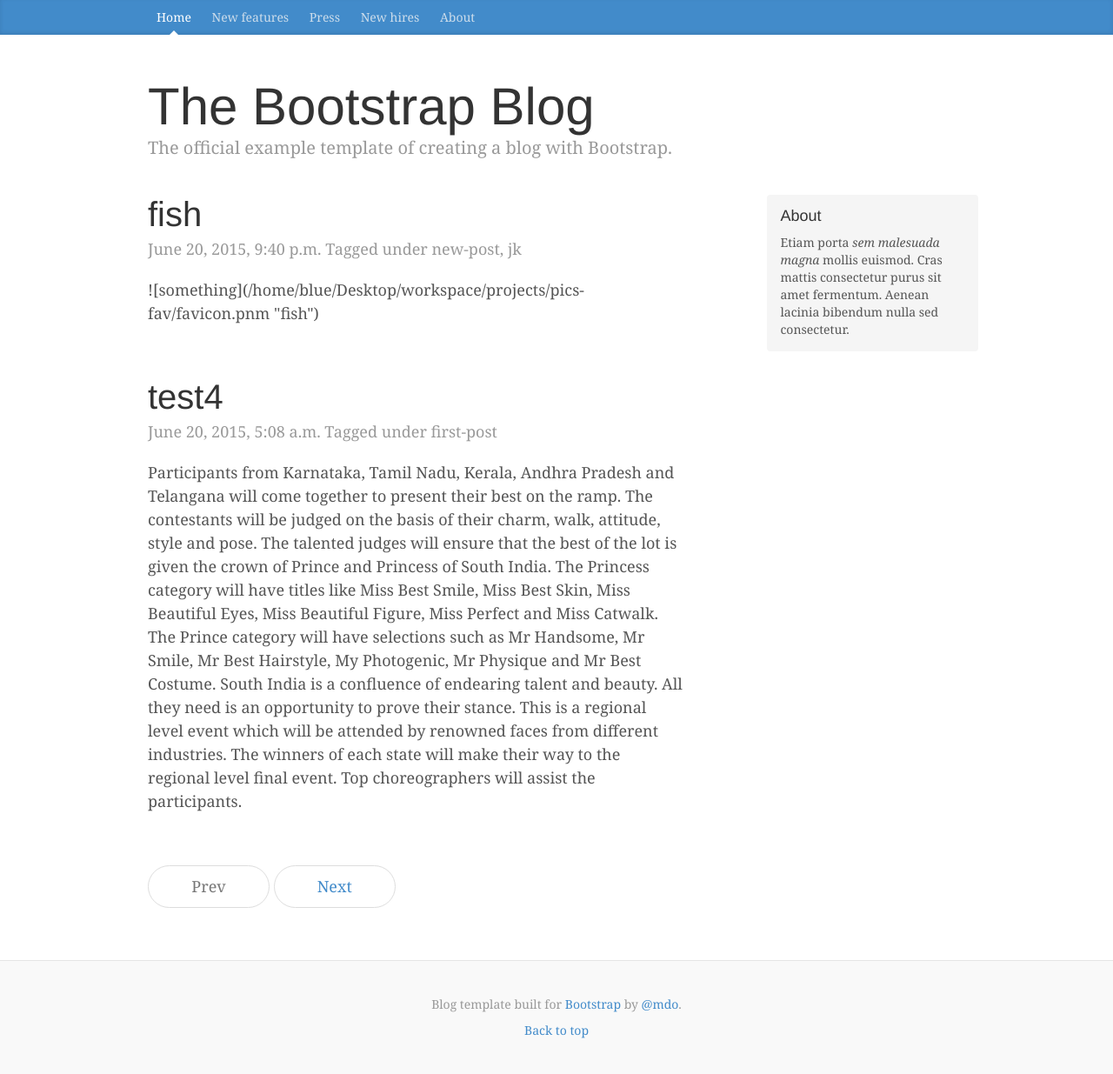
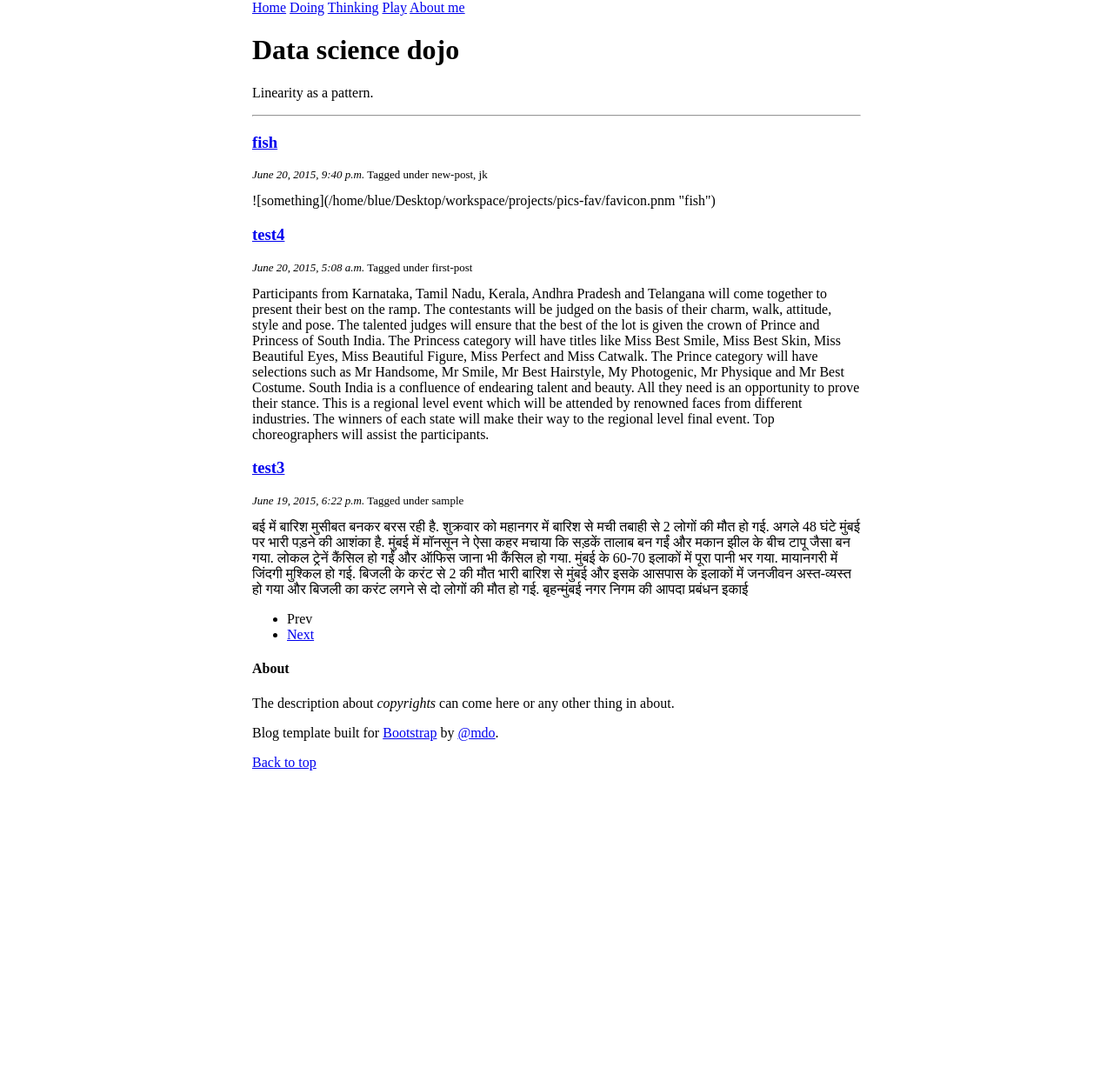
Before and after one commit to unosonu/ublog, a Django app: page / in a window 1280 px wide. Shown: the whole page at 87% size. After the commit the page ends 886 px from the top, so only its background shows below. Run offline with Django 3.2, Linux system fonts and the light colour scheme; data comes from the database, SQL or seed files in the repository; both versions use the stored data as it was after the commit; some libraries are stand-ins or nearby versions.

Commit message:
working favicon for test env and link posts. style sheet font work required.

```diff
--- a/blog/admin.py
+++ b/blog/admin.py
@@ -3,6 +3,9 @@ from django.contrib import admin
 # Register your models here.
 from . import models
 from django_markdown.admin import MarkdownModelAdmin
+from django_markdown.widgets import AdminMarkdownWidget
+from django.db.models import TextField
+
 
 '''
 class EntryAdmin(admin.ModelAdmin):
@@ -14,6 +17,9 @@ class EntryAdmin(MarkdownModelAdmin):
   list_display = ("title", "created")
   prepopulated_fields = {"slug": ("title",)}
 
+  ##workaround for python 2.x
+  formfield_overrides = {TextField:  {'widget': AdminMarkdownWidget}}
+
 
 admin.site.register(models.Entry, EntryAdmin)
 admin.site.register(models.Tag)
--- a/blog/urls.py
+++ b/blog/urls.py
@@ -1,9 +1,24 @@
 from django.conf.urls import patterns,url
 from . import views, feed
 
+
 urlpatterns = patterns(
   '',
+
+  url(r'^feed/$', feed.LatestPosts(), name="feed"),
+
+  url(r'^$',views.BlogIndex.as_view(),name="index"),
+  url(r'^entry/(?P<slug>\S+)?$', views.BlogDetail.as_view(), name="entry_detail"),
+
+  ##url(r'^entry/(?P<slug>[-\w\d]+)/', views.BlogDetail.as_view(), name="entry_detail"),
+  )
+
+
+
+'''
+urlpatterns = [
   url(r'^feed/$', feed.LatestPosts(), name="feed"),
   url(r'^$',views.BlogIndex.as_view(),name="index"),
-  url(r'^(?P<slug>\S+)$', views.BlogDetail.as_view(), name="entry_detail")
-  )
+  url(r'^(?P<slug>\S+)$', views.BlogDetail.as_view(), name="entry_detail"),
+  ]
+ '''
--- a/blog/views.py
+++ b/blog/views.py
@@ -9,7 +9,7 @@ from . import models
 class BlogIndex(generic.ListView):
   queryset = models.Entry.objects.published()
   template_name = "home.html"
-  paginate_by =2
+  paginate_by = 3
 
 
 ##class BlogDetail(models.Model):
--- a/ublog/settings.py
+++ b/ublog/settings.py
@@ -106,4 +106,5 @@ USE_TZ = True
 
 STATIC_URL = '/static/'
 TEMPLATE_DIRS = (os.path.join(BASE_DIR,"templates"), )
-STATICFILES_DIRS = (os.path.join(BASE_DIR,"static"), )
+STATICFILES_DIRS = (os.path.join(BASE_DIR,"static"),
+		    '/home/blue/Desktop/workspace/projects/ublog/ublog/static',)
--- /dev/null
+++ b/ublog/static/css/base.css
@@ -0,0 +1,12 @@
+body {
+
+  width: 700px;
+  margin: 0 auto;
+
+}
+
+.meta_post {
+
+  font-size: 8px;
+
+}
--- a/ublog/templates/base.html
+++ b/ublog/templates/base.html
@@ -7,15 +7,18 @@
     <meta name="viewport" content="width=device-width, initial-scale=1">
     <meta name="description" content="">
     <meta name="author" content="">
-    <link rel="icon" href="{% static "icons/favicon.ico" %}">
+    <link rel="icon" href="{% static "/icons/favicon.ico" %}">
+
     <link href="/feed/" rel="alternate" type="application/rss+xml" title="Q Blog Feed" />
-    <title>Blog Template for Bootstrap</title>
+    <title>Data science dojo</title>
 
     <!-- Bootstrap core CSS -->
-    <link href="{% static "css/bootstrap.min.css" %}" rel="stylesheet">
+    <!-- <link href="{% static "css/bootstrap.min.css" %}" rel="stylesheet"> changed-->
+
+    <link href="{% static "css/base.css" %}" rel="stylesheet">
 
     <!-- Custom styles for this template -->
-    <link href="{% static "css/blog.css" %}" rel="stylesheet">
+    <!-- <link href="{% static "css/blog.css" %}" rel="stylesheet"> -->
 
     <!-- HTML5 shim and Respond.js IE8 support of HTML5 elements and media queries -->
     <!--[if lt IE 9]>
@@ -26,24 +29,29 @@
 
   <body>
 
+
+
     <div class="blog-masthead">
       <div class="container">
-        <nav class="blog-nav">
+
+	<nav class="blog-nav">
           <a class="blog-nav-item active" href="{% url "index" %}">Home</a>
-          <a class="blog-nav-item" href="#">New features</a>
-          <a class="blog-nav-item" href="#">Press</a>
-          <a class="blog-nav-item" href="#">New hires</a>
-          <a class="blog-nav-item" href="#">About</a>
+          <a class="blog-nav-item" href="#">Doing</a>
+          <a class="blog-nav-item" href="#">Thinking</a>
+          <a class="blog-nav-item" href="#">Play</a>
+          <a class="blog-nav-item" href="#">About me</a>
         </nav>
       </div>
     </div>
 
     <div class="container">
 
-      <div class="blog-header">
-        <h1 class="blog-title">The Bootstrap Blog</h1>
-        <p class="lead blog-description">The official example template of creating a blog with Bootstrap.</p>
-      </div>
+	<div class="blog-header">
+	  <h1 class="blog-title">Data science dojo</h1>
+	  <p class="lead blog-description">Linearity as a pattern.</p>
+	</div>
+
+	<hr>
 
       <div class="row">
 
@@ -61,7 +69,7 @@
         <div class="col-sm-3 col-sm-offset-1 blog-sidebar">
           <div class="sidebar-module sidebar-module-inset">
             <h4>About</h4>
-            <p>Etiam porta <em>sem malesuada magna</em> mollis euismod. Cras mattis consectetur purus sit amet fermentum. Aenean lacinia bibendum nulla sed consectetur.</p>
+            <p>The description about <em>copyrights</em> can come here or any other thing in about.</p>
           </div>
         </div><!-- /.blog-sidebar -->
 
--- a/ublog/templates/home.html
+++ b/ublog/templates/home.html
@@ -1,13 +1,13 @@
-
 {% extends "base.html" %}
 {% load django_markdown %}
 
 {% block blog_entries %}
-{% for object in object_list %}
+
+  {% for object in object_list %}
   <div class="post">
-    <h2>{{object.title}}</h2>
-    <p class="meta">
-      {{ object.created }}
+    <h3><a href="{% url "entry_detail" slug=object.slug %}">{{ object.title }}</a></h3>
+    <p class="meta_post" style="font-size: small">
+      <i>{{ object.created }}</i>
       Tagged under {{ object.tags.all|join:", " }}
     </p>
     {{ object.body|markdown }}
--- a/ublog/templates/post.html
+++ b/ublog/templates/post.html
@@ -1,9 +1,11 @@
+
+
 {% extends "base.html" %}
 {% load django_markdown %}
 
 {% block blog_entries %}
-  <div class="post">
-    <h2><a href="{% url "entry_detail" slug=object.slug %}">{{ object.title }}</a></h2>
+<div class="post">
+    <h3><a href="{% url "entry_detail" slug=object.slug %}">{{ object.title }}</a></h3>
     <p class="meta">
       {{ object.created }} |
       Tagged under {{  object.tags.all|join:", " }}
--- a/ublog/urls.py
+++ b/ublog/urls.py
@@ -1,5 +1,10 @@
-from django.conf.urls import include, url
+from django.conf.urls import include, url, patterns
 from django.contrib import admin
+
+##for the purpose of showing favicon
+from django.contrib.staticfiles.storage import staticfiles_storage
+from django.views.generic.base import RedirectView
+
 
 ##initial content in the file
 '''
@@ -20,9 +25,17 @@ urlpatterns = patterns(
   )
 '''
 
-urlpatterns = [
+urlpatterns = patterns(
+  '',
+  ##for the purpose of showing favicon
+  url(
+        r'^favicon.ico$',
+        RedirectView.as_view(
+            url=staticfiles_storage.url('favicon.ico'),
+            permanent=False),
+        name="favicon"),
 
   url(r'^admin/', include(admin.site.urls)),
   url(r'^markdown/', include("django_markdown.urls")),
   url(r'^',include('blog.urls')),
-  ]
+  )
```
Also changed, not shown: db.sqlite3, ublog/static/icons/favicon.ico, 1 other file.
